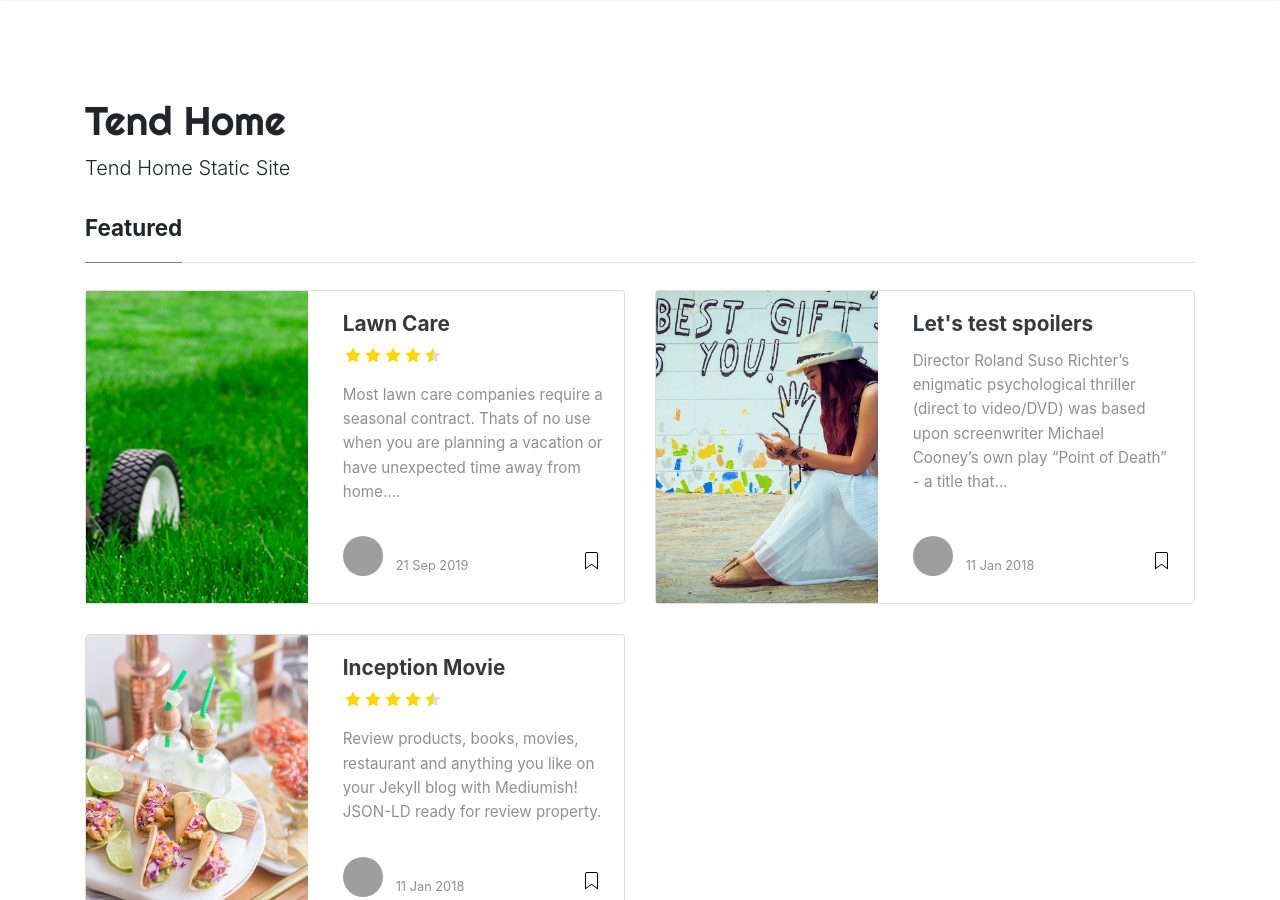
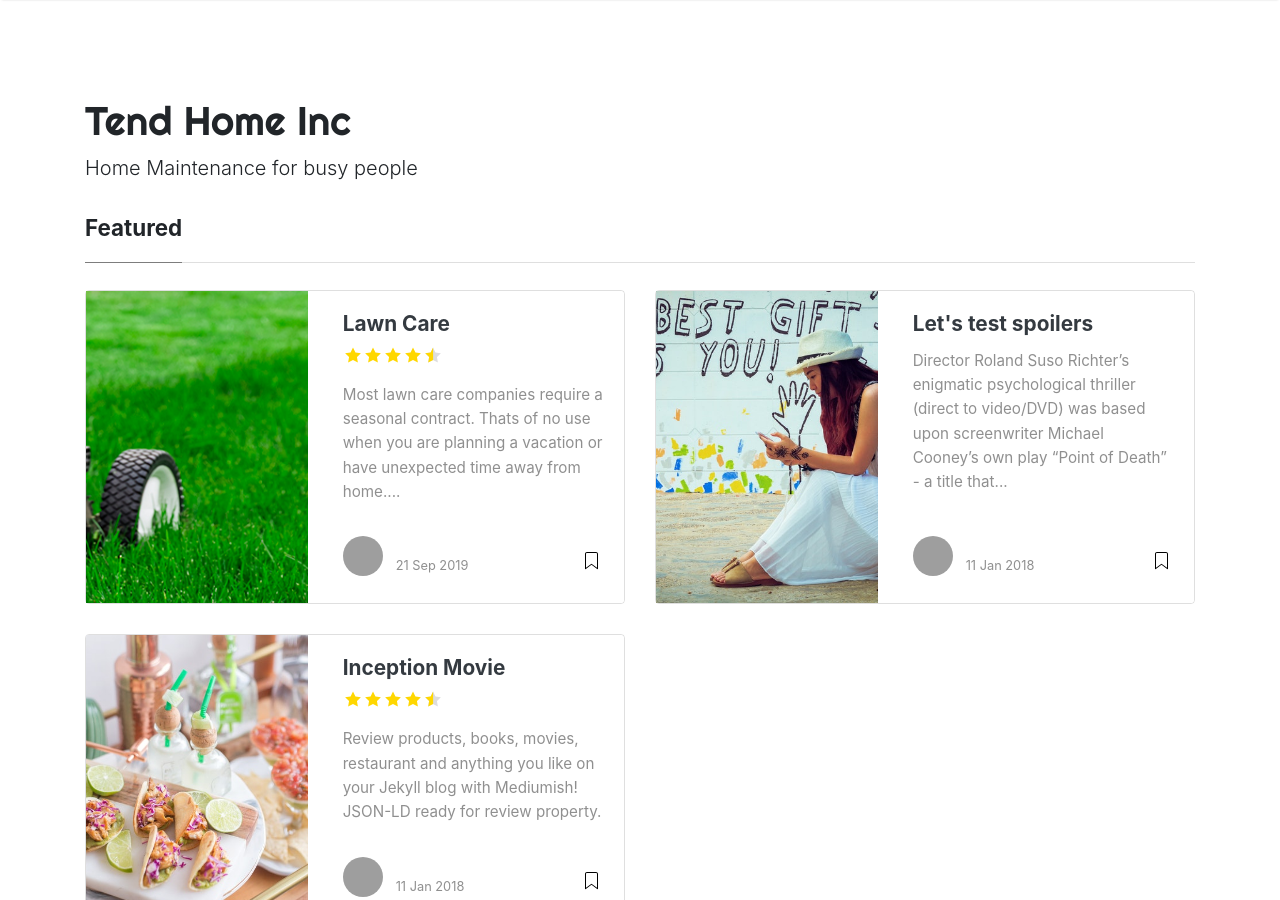
Before and after one commit to tendhome/site, a Jekyll site: the page built from index.html, in a window 1280 px wide and 900 px high. Built offline with Jekyll 4.4.1, drawn with Linux system fonts in a browser that asks for light colours; nearby versions of some CDN libraries; the list of posts is cut into pages by our own code; some of the changed text lies outside the part shown; grey boxes are pictures that could not be loaded.

Commit message:
config cleanup. add logo

```diff
--- a/_config.yml
+++ b/_config.yml
@@ -1,12 +1,9 @@
 # Site
-name: "Tend Home"
-title: "Homepage"
-description: "Tend Home Static Site"
-logo: 'assets/images/logo.png'
-favicon: 'assets/images/logo.png'
-#baseurl: /mediumish-theme-jekyll
-disqus: 'demowebsite'
-#mailchimp-list: 'https://wowthemes.us11.list-manage.com/subscribe/post?u=8aeb20a530e124561927d3bd8&amp;id=8c3d2d214b'
+name: "Tend Home Inc"
+title: "Toronto"
+description: "Home Maintenance for busy people"
+logo: 'assets/images/tendhome.png'
+favicon: 'assets/images/tendhome.png'
 include: ["_pages"]
 permalink: /:title/
 
@@ -40,12 +37,6 @@
     block:
       line_numbers: true
 
-# Adsense (change to "enabled" to activate, also your client id and ad slot. Create a new ad unit from your Adsense account to get the slot.)
-adsense: "disabled"
-adsense-data-ad-client: ""
-adsense-data-ad-slot: ""
-
-# Lazy Images ("enabled" or "disabled")
 lazyimages: "enabled"
 
 exclude: [changelog.md, LICENSE.txt, README.md, Gemfile, Gemfile.lock]
```
Also changed, not shown: assets/images/oldlogo.png (renamed from assets/images/logo.png), assets/images/tendhome.jpg (added).
